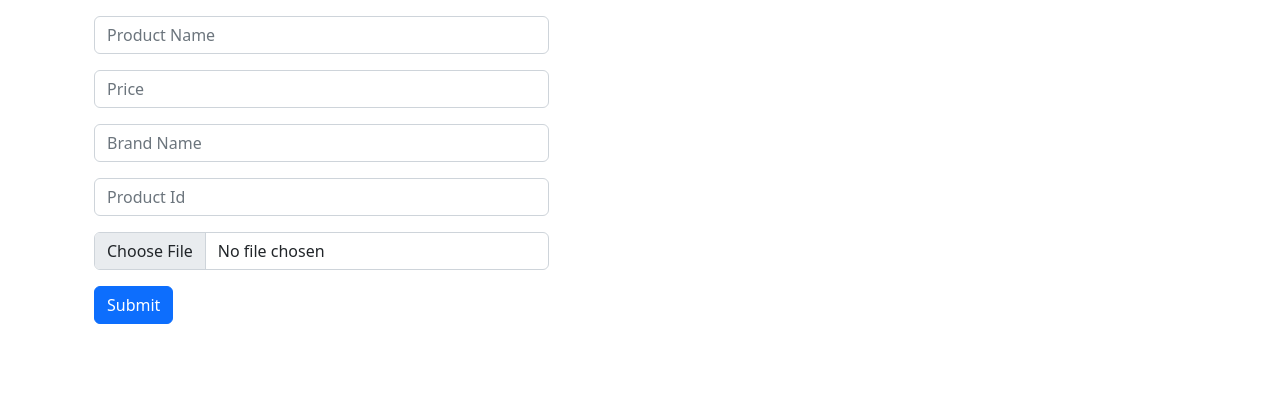
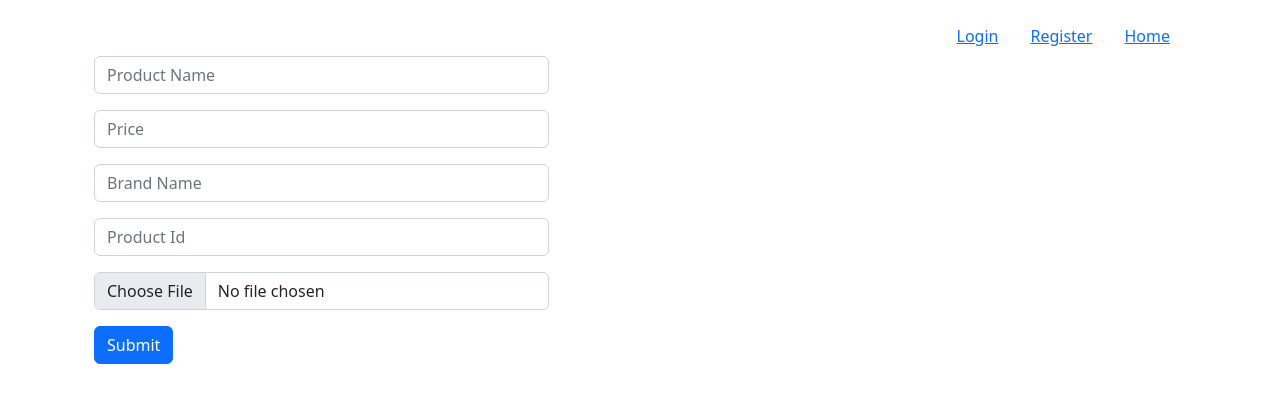
Before and after one commit to PantKiran/Ecommerce, a React (Create React App) app in the folder Client/: page /addProduct in a window 1280 px wide. Shown: the top 402 px of the page. Built offline with nearby package versions, Linux system fonts and the light colour scheme.

Commit message:
bug fixed

```diff
--- a/Client/src/pages/addProduct.js
+++ b/Client/src/pages/addProduct.js
@@ -22,7 +22,7 @@ const AddProduct = () => {
 
   return (
     <div className="container mt-3 ">
-      {/* <NavBar /> */}
+      <NavBar />
       <div className="col-5 ">
         <InputGroup
           onKeyUp={(e) => setProductName(e.target.value)}
--- a/Client/src/pages/getProductList.js
+++ b/Client/src/pages/getProductList.js
@@ -19,7 +19,7 @@ const GetProductList = () => {
 
   // Getting the product list into UI
   const getProductList = async () => {
-    const res = await fetch("http://localhost:3001/productList");
+    const res = await fetch("http://localhost:3001/products");
     const data = await res.json();
     setproductList(data.products);
   };
```
